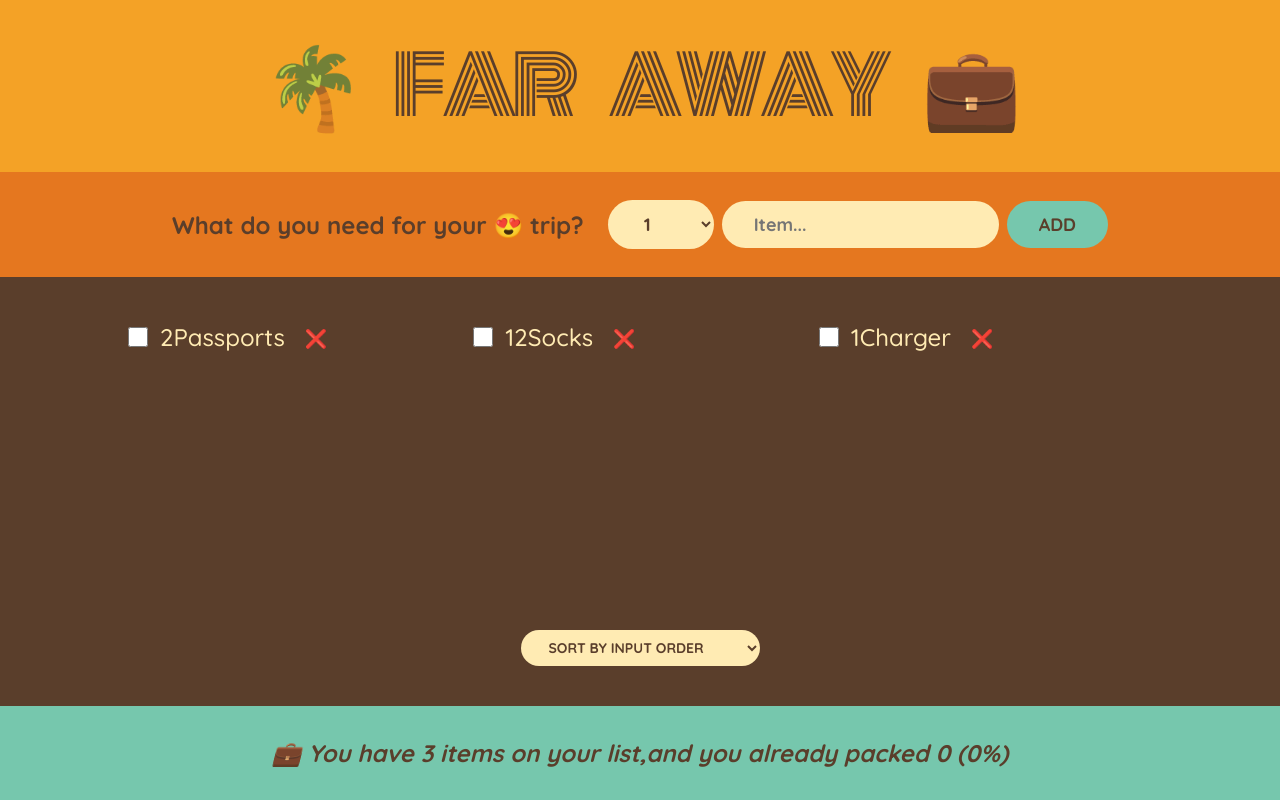
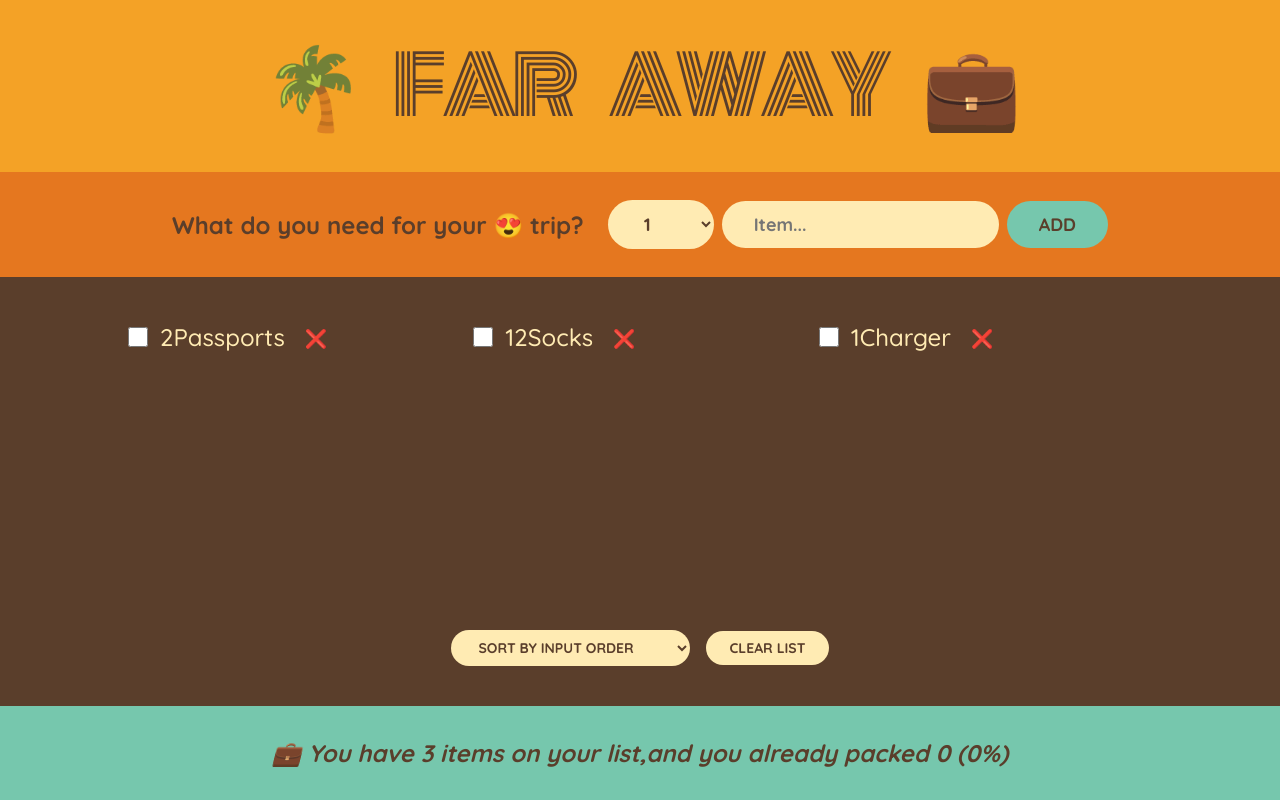
Before and after one commit to Kuralbek798/travel-list, a React (Vite) app: page / in a window 1280 px wide. Built offline with nearby package versions, Linux system fonts and the light colour scheme.

Commit message:
clearList

```diff
--- a/src/components/App.jsx
+++ b/src/components/App.jsx
@@ -27,6 +27,9 @@ function App() {
       ),
     );
   }
+  function handleClearList(){
+    setItems([]);
+  }
   return (
     <>
       <div className="app">
@@ -36,6 +39,7 @@ function App() {
           items={items}
           handleDeleteItem={handleDeleteItem}
           handleToggleItem={handleToggleItem}
+          onClearList={handleClearList}
         />
         <Stats items={items} />
       </div>
--- a/src/components/PackingList.jsx
+++ b/src/components/PackingList.jsx
@@ -1,7 +1,7 @@
 import { useState } from "react";
 import Item from "./Item";
 
-function PackingList({ items, handleDeleteItem, handleToggleItem }) {
+function PackingList({ items, handleDeleteItem, handleToggleItem, onClearList }) {
   const [sortBy, setSortBy] = useState("input");
 
   let sortedItems;
@@ -14,7 +14,6 @@ function PackingList({ items, handleDeleteItem, handleToggleItem }) {
     sortedItems = structuredClone(items);
     sortedItems.sort((a, b) => b.packed - a.packed);
   }
-
 
   return (
     <div className="list">
@@ -34,7 +33,9 @@ function PackingList({ items, handleDeleteItem, handleToggleItem }) {
           <option value="description">{"Sort by description"}</option>
           <option value="packed">{"Sort by packed status"}</option>
         </select>
+         <button onClick={onClearList}>Clear list</button>
       </div>
+
     </div>
   );
 }
```
